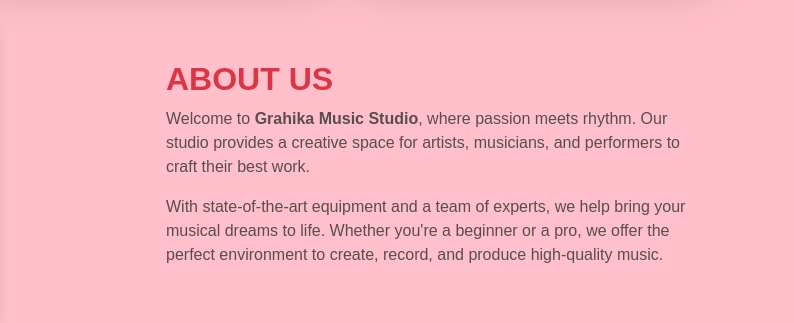
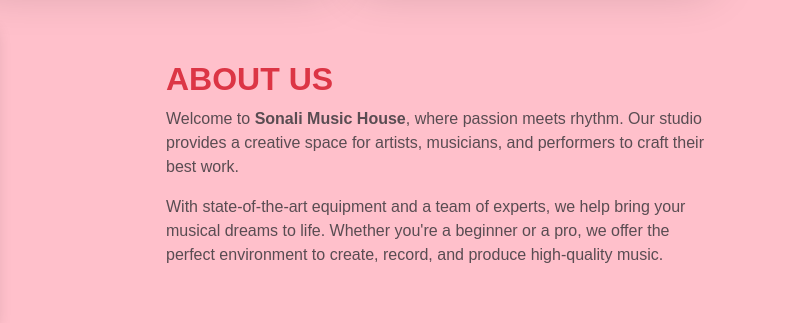
Before and after one commit to teju0051/T-Music, a plain HTML site: page index.html in a window 1280 px wide. Shown: the part 1396-1719 px from the top of the page, 486-1280 px from the left. Drawn offline with nearby package versions, Linux system fonts and the light colour scheme.

Commit message:
Update index.html

```diff
--- a/index.html
+++ b/index.html
@@ -165,7 +165,7 @@
       <div class="col-md-6" id="about-us">
           <h2 class="text-uppercase fw-bold text-danger">About Us</h2>
           <p class="text-muted">
-              Welcome to <strong>Grahika Music Studio</strong>, where passion meets rhythm. Our studio provides a creative
+              Welcome to <strong>   Sonali Music House</strong>, where passion meets rhythm. Our studio provides a creative
               space for artists, musicians, and performers to craft their best work.
           </p>
           <p class="text-muted">
```
